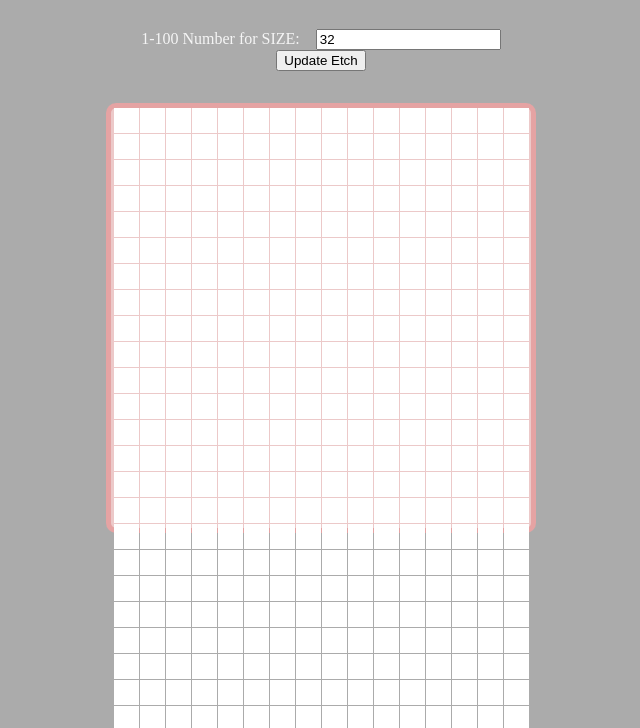
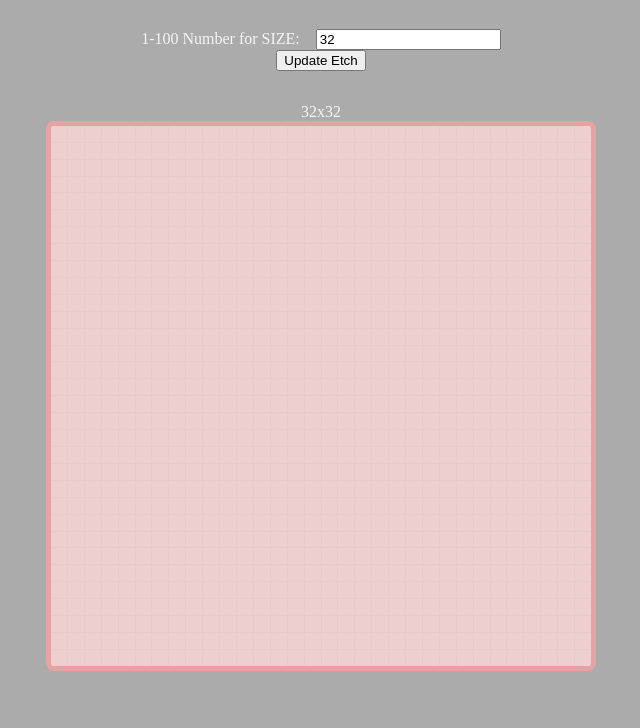
Before and after one commit to Bastraction/odin-etch_a_sketch, a plain HTML site: page index.html in a window 1280 px wide. Shown: the part 72-800 px from the top of the page, without its empty margins (319-959 px from the left). Drawn offline with Linux system fonts and the light colour scheme.

Commit message:
Working Etch a Sketch

```diff
--- a/css/style.css
+++ b/css/style.css
@@ -18,24 +18,59 @@ body{
 
 .etch_container{
     display: flex;
-    flex-direction: row;
-    flex-wrap: wrap;
-    border-radius: 10px;
+    flex-direction: column;
+
+    border-radius: 8px;
     border: 5px #e5a3a3 solid;
     background-color: #ecc9c9;
-    width: 420px;
-    height: 420px;
-    flex: 1 0 auto;
+
+    width: 540px;
+    height: 540px;
+
+    min-width: 540px;
+    min-height: 540px;
+    max-width: 540px;
+    max-height: 540px;
+
     gap: 1px;
-    align-content: flex-start;
-    justify-content: center;
+
+    flex: auto;
+
+
+
+    /*overflow: scroll;*/
+}
+
+.etch_row{
+    display: flex;
+    flex-flow: row wrap;
+    width: 100%;
+
+    gap: 1px;
+    justify-content: flex-start;
+    align-items: flex-start;
+
+    flex: 1;
 }
 
 .pixel{
+    /*
     display: flex;
-    width: 25px;
-    height: 25px;
+    width: 0;
+    height: 0;
+
+    padding-right: 1%;
+    padding-bottom: 1%;
+
+    flex: auto;
+    align-self: stretch;
+    justify-self: stretch;
+
     background-color: white;
+    */
+    flex: 1;
+    aspect-ratio: 1;
+    background-color: rgba(255, 255, 255, 0.1);
 }
 
 .input_holder{
--- a/index.html
+++ b/index.html
@@ -18,6 +18,7 @@
     </div>
     <button id="update_etch">Update Etch</button>
     <p></p>
+    <div class="size_teller">32x32</div>
     <div id="etch_container" class="etch_container">
 
     </div>
--- a/js/logic.js
+++ b/js/logic.js
@@ -1,34 +1,115 @@
 const container = document.querySelector("#etch_container");
 
-const defaultSize = 500;
+const defaultSize = 32;
+const maxSize = 100;
 const btn = document.querySelector("#update_etch");
 const input = document.querySelector("#input_field");
+const sizeTeller = document.querySelector(".size_teller");
 
 function clearEtch(){
-    let temp = document.querySelectorAll(".pixel");
-    temp.forEach(element => {
-        delete(element);
+    let temp2 = document.querySelectorAll(".etch_row");
+
+    temp2.forEach(element => {
+        container.removeChild(element);
     });
 }
 
 function fillEtch(){
     clearEtch();
-    let newSize = input.nodeValue;
-    console.log(newSize);
+
+    let newSize = input.value; // Grabs input from the input field
+    if(newSize > 100){
+        alert("Max size is 100, setting to 100.");
+        newSize = 100;
+    }
+
+    sizeTeller.textContent = newSize + "x" + newSize;
+
+    for (let index = 0; index < newSize; index++) {
+        container.appendChild(getNewRow()); // Generates new rows based on the size
+    }
+
+    fillRows(newSize); // Fills rows with "pixels" based on the size
+
+    addPixelEventListener(); // Grants pixels ability to listen for if the mouse if over them
+
 }
 
-function startEtch(){
-    for (let index = 0; index < defaultSize; index++) {
-        console.log(index);
-        container.appendChild(getPixel());
-    }
+function fillRows(size){
+    let temp = document.querySelectorAll(".etch_row");
+
+    temp.forEach(element => {
+
+        for (let index = 0; index < size; index++) {
+            element.appendChild(getPixel());
+        }
+    });
+}
+
+function getNewRow(){
+    let newRow = document.createElement("div");
+    newRow.classList.add("etch_row");
+    return newRow;
 }
 
 function getPixel(){
-
     let pixel = document.createElement("div");
     pixel.classList.add("pixel");
     return pixel;
 }
 
-startEtch();
+function addPixelEventListener(){
+    let temp = document.querySelectorAll(".pixel");
+
+    temp.forEach(element => {
+        element.addEventListener("mouseover", () =>{
+            changeColor(element);
+        })
+    });
+}
+
+function changeColor(g){
+    let opacityValue = getBackgroundColorAlpha(g);
+
+    if(!g.classList.contains("colored")){
+        g.style.backgroundColor = `rgb(${Math.random() * 255},${Math.random() * 255},${Math.random() * 255})`;
+        g.classList.add("colored");
+    }
+    opacityValue = opacityValue + 0.1;
+
+    g.style.opacity = opacityValue.toString();
+
+    console.log(opacityValue);
+
+    //console.log("HOVERED");
+}
+
+btn.addEventListener("click", () => {
+    fillEtch();
+});
+
+function rgb(r, g, b, a){ // Pulled from online but modified by adding "a"
+    r = Math.floor(r);
+    g = Math.floor(g);
+    b = Math.floor(b);
+    return ["rgba(",r,",",g,",",b,",",a,")"].join("");
+}
+
+function getBackgroundColorAlpha(element) { // Pulled from online, idk what is going on honestly
+    const bgColor = window.getComputedStyle(element).backgroundColor;
+
+    // Check if the color is in RGBA format
+    if (bgColor.startsWith("rgba")) {
+      const rgbaValues = bgColor.match(/rgba?\((\d+),\s*(\d+),\s*(\d+)(?:,\s*(\d+(?:\.\d+)?))?\)/);
+      if (rgbaValues) {
+        return parseFloat(rgbaValues[4] || "1"); // Return alpha value, default to 1 if not present
+      }
+    }
+
+    // If not RGBA, assume it's fully opaque
+    return 1;
+  }
+
+// Single Functions
+
+fillEtch();
```
